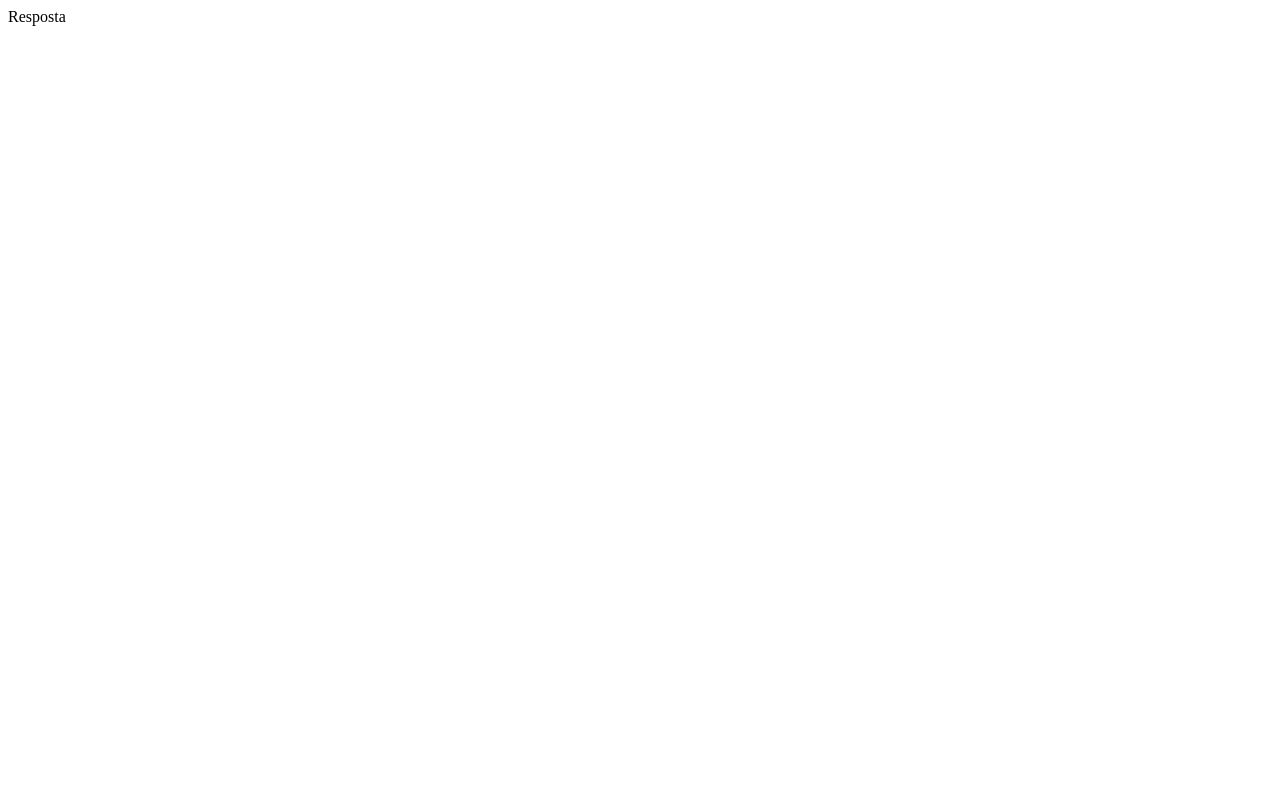
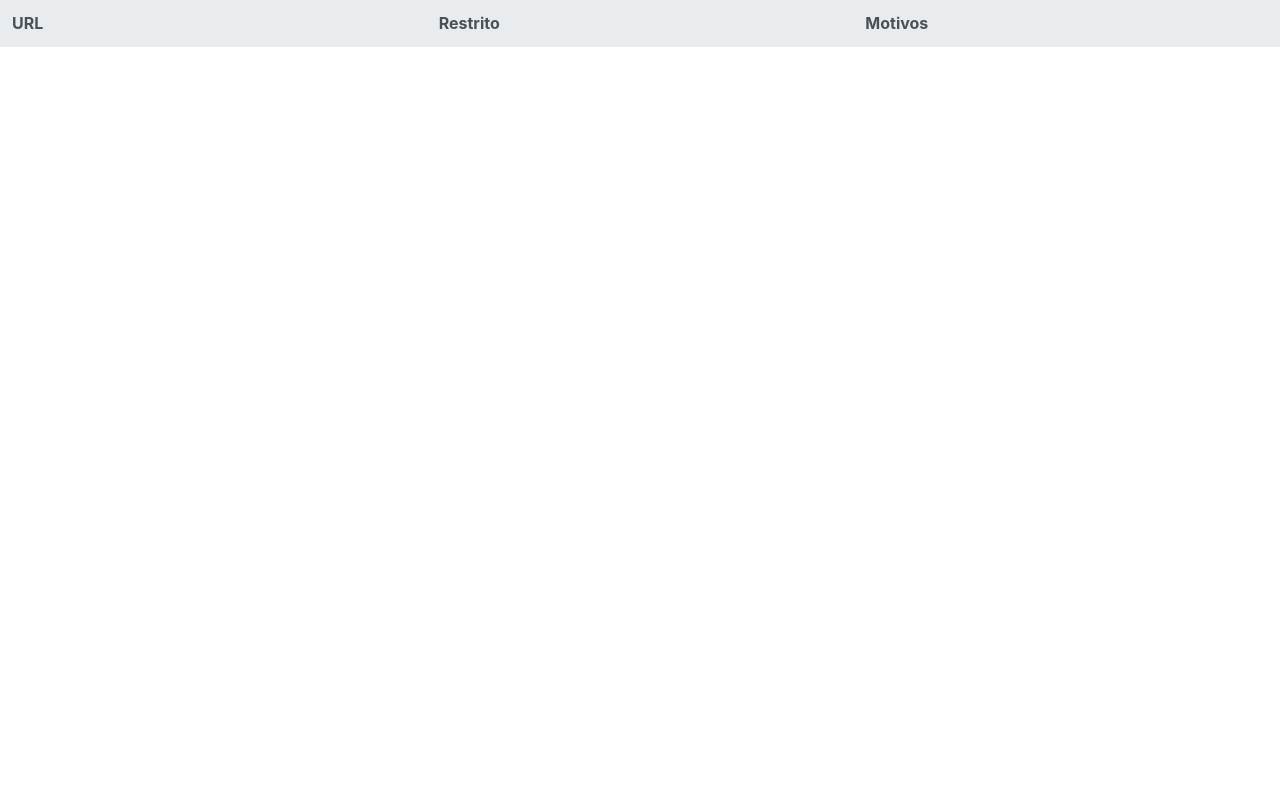
Before and after one commit to raenju/mac5853, a Django app: page /classificador/resultado/ in a window 1280 px wide. Before the commit the page is almost empty. Run offline with Django 3.2, Linux system fonts and the light colour scheme; lists and menus that the app fills with data are empty.

Commit message:
fazendo a pagina de resposta

```diff
--- a/classificador/templates/classificador/resposta.html
+++ b/classificador/templates/classificador/resposta.html
@@ -1,7 +1,44 @@
 {% load staticfiles %}
 <head>
     <title>Página de Resposta</title>
+    <link rel="stylesheet" href="{% static 'css/bootstrap.min.css' %}" />
+    <style>
+		table {
+		    border-collapse: collapse;
+		    width: 100%;
+		    table-layout: fixed;
+		}
+		th, td {
+		    padding: 10px;
+		    text-align: left;
+		    border-bottom: 1px solid #aaa;
+		    word-wrap: break-word;
+		}
+	</style>
 </head>
 <body>
-Resposta
+	<script src="{% static 'js/jquery-3.2.1.min.js' %}"></script>
+    <script src="{% static 'js/bootstrap.min.js' %}"></script>
+	<table class="table">
+        <thead class="thead-light">
+            <tr>
+              <th scope="col">URL</th>
+              <th scope="col">Restrito</th>
+              <th scope="col">Motivos</th>
+            </tr>
+        </thead>
+        <tbody>
+        {% for ans in sites %}
+            <tr>
+                <td>{{ans.url}}</td>
+                <td>{{ans.restrict}}</td>
+                <td>
+                	{% for reason in ans.reasons %}
+                		{{reason}}<br>
+                	{% endfor %}
+                </td>
+            </tr>
+        {% endfor %}
+        </tbody>
+    </table>
 </body>
--- a/classificador/utils/parse_url.py
+++ b/classificador/utils/parse_url.py
@@ -1,2 +1,2 @@
 def parse(string):
-	return [site for site in string.split(" ") if len(site) > 0]
+	return [site for site in string.split()]
--- a/classificador/views.py
+++ b/classificador/views.py
@@ -28,10 +28,11 @@ def querylist(request):
 def urls_submit(request):
 	query = request.POST['sites']
 	vv = [1,2,3,9,8,7, query]
-	sites = utl.parse_url.parse(query)
-	for s in sites:
+	site_list = utl.parse_url.parse(query)
+	for s in site_list:
 		vv.append(s)
-	#site_list = utl.parse_url.parse(sites)
+	sites = [utl.html_handler.get_html(site) for site in site_list]
+	sites = [{"url": "site1", "restrict": True, "reasons":["reason1","reason2"]}]
 	context = {'vec':vv, 'sites':sites}
 
 	# sites deve ser da forma "sites": [{"url": "site1", "restrict": True, "reasons":["reason1","reason2"]}, {"url": "site2", "restrict": False, "reasons": []}, ]
@@ -41,4 +42,4 @@ def urls_submit(request):
 		callback = request.POST['callback']
 		r = rq.post(callback, data=sites)
 	else:
-		return render(request, 'classificador/index.html', context)
+		return render(request, 'classificador/resposta.html', context)
```
